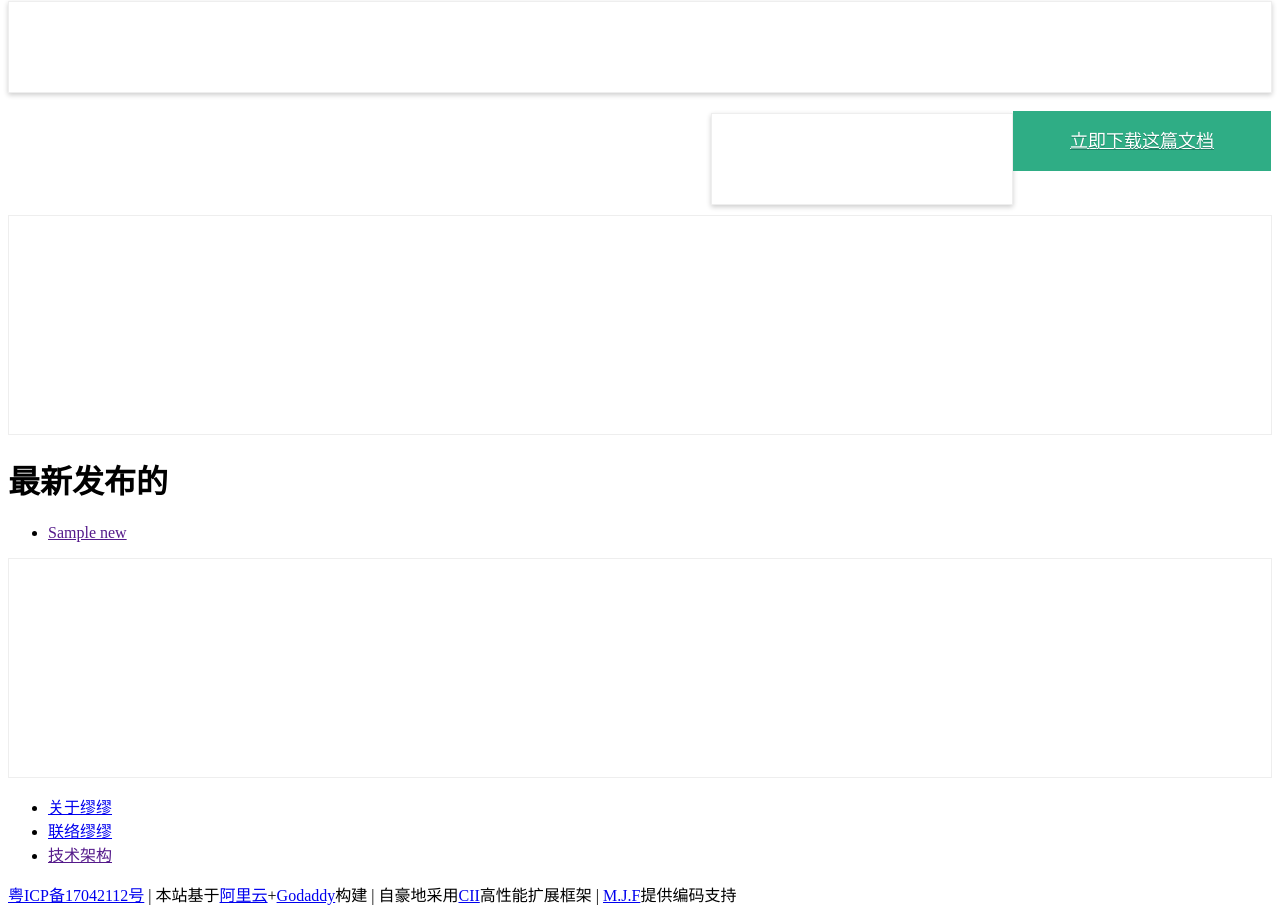
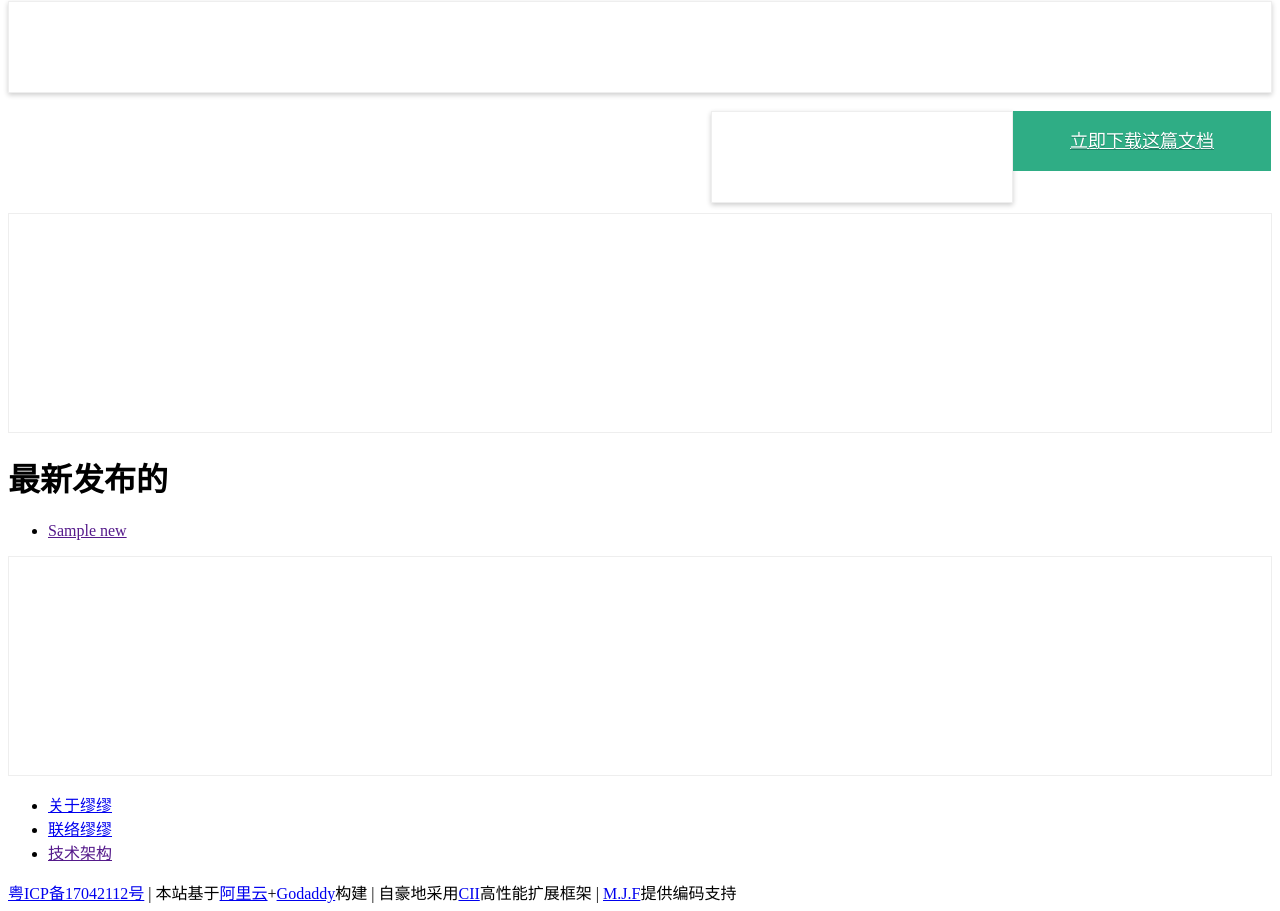
Before and after one commit to miaojuanfeng/mmdili, a PHP site: the page made by application/views/dl_view.php in a window 1280 px wide. Shown: the part 1275-2186 px from the top of the page. Run offline with PHP 8.4, Linux system fonts and the light colour scheme; the template is opened without the code that fills it: most values are stand-ins (such as "Sample title", 1, 10 or a date in 2020); data that the repository does not hold is empty.

Commit message:
update dl view

```diff
--- a/application/views/dl_view.php
+++ b/application/views/dl_view.php
@@ -62,7 +62,7 @@
 						(adsbygoogle = window.adsbygoogle || []).push({});
 						</script>
 					</div>
-					<div style="border-left: 1px solid #fff;border-right: 1px solid #fff;margin:18px 0 20px 0;">
+					<div style="border-left: 1px solid #fff;border-right: 1px solid #fff;margin:18px 0 12px 0;">
 						<div style="float:left;width:468px;">
 							<script async src="//pagead2.googlesyndication.com/pagead/js/adsbygoogle.js"></script>
 							<!-- dl_button_left -->
```
